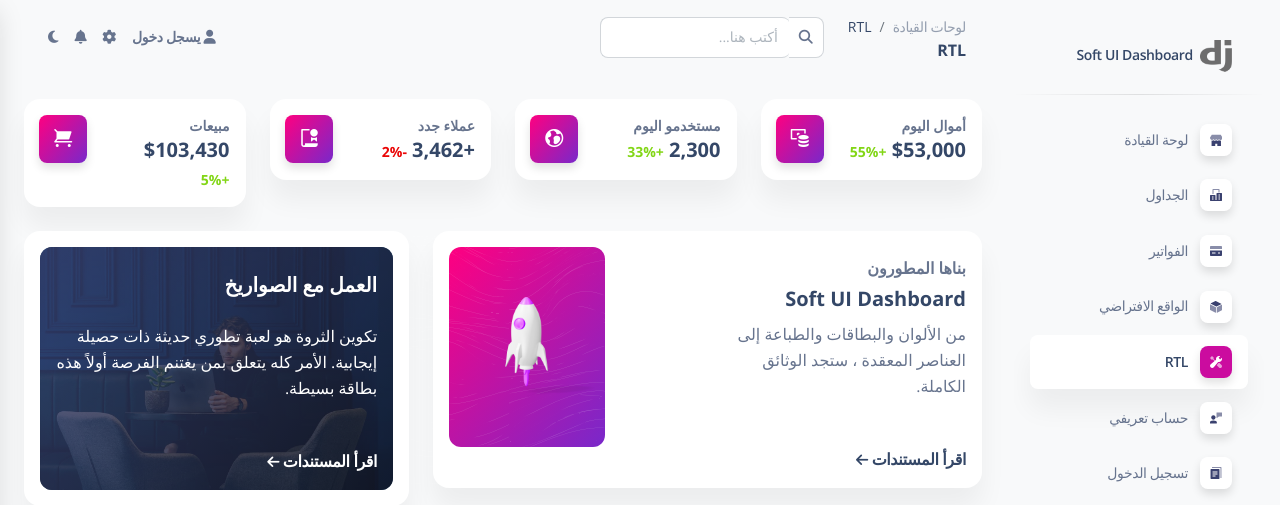
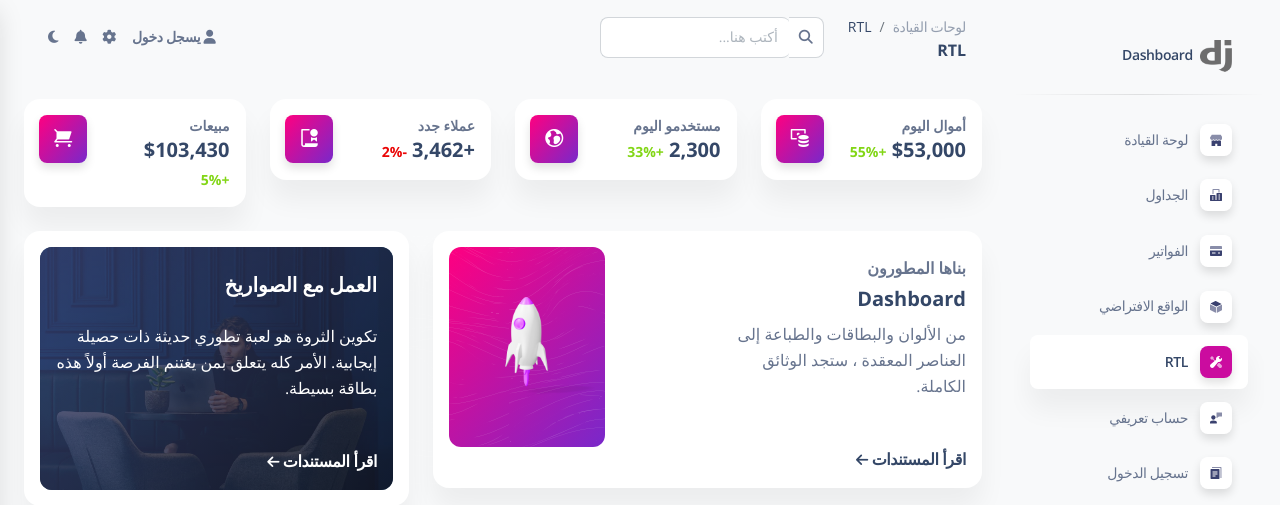
Before and after one commit to django-libraries/dashboard, a Django app: template dashboards/templates/dashboards/rtl.html in a window 1280 px wide. Shown: the top 505 px of the page. Run offline with Django 3.2, Linux system fonts and the light colour scheme; the template is opened without the code that fills it, so the values that code supplies are empty; some libraries are stand-ins or nearby versions.

Commit message:
🎨-【UI 调整】

```diff
--- a/dashboards/templates/admin/index.html
+++ b/dashboards/templates/admin/index.html
@@ -106,7 +106,7 @@
                 <div class="col-lg-6">
                   <div class="d-flex flex-column h-100">
                     <p class="mb-1 pt-2 text-bold">Built by developers</p>
-                    <h5 class="font-weight-bolder">Soft UI Dashboard</h5>
+                    <h5 class="font-weight-bolder">Dashboard</h5>
                     <p class="mb-5">From colors, cards, typography to complex elements, you will find the full documentation.</p>
                     <a class="text-body text-sm font-weight-bold mb-0 icon-move-right mt-auto" href="javascript:;">
                       Read More
--- a/dashboards/templates/dashboards/index.html
+++ b/dashboards/templates/dashboards/index.html
@@ -104,7 +104,7 @@
                 <div class="col-lg-6">
                   <div class="d-flex flex-column h-100">
                     <p class="mb-1 pt-2 text-bold">Built by developers</p>
-                    <h5 class="font-weight-bolder">Soft UI Dashboard</h5>
+                    <h5 class="font-weight-bolder">Dashboard</h5>
                     <p class="mb-5">From colors, cards, typography to complex elements, you will find the full documentation.</p>
                     <a class="text-body text-sm font-weight-bold mb-0 icon-move-right mt-auto" href="javascript:;">
                       Read More
--- a/dashboards/templates/dashboards/rtl.html
+++ b/dashboards/templates/dashboards/rtl.html
@@ -102,7 +102,7 @@
                 <div class="col-lg-6 mb-lg-0 mb-4">
                   <div class="d-flex flex-column h-100">
                     <p class="mb-1 pt-2 text-bold">بناها المطورون</p>
-                    <h5 class="font-weight-bolder">Soft UI Dashboard</h5>
+                    <h5 class="font-weight-bolder">Dashboard</h5>
                     <p class="mb-5">من الألوان والبطاقات والطباعة إلى العناصر المعقدة ، ستجد الوثائق الكاملة.</p>
                     <a class="text-dark font-weight-bold ps-1 mb-0 icon-move-left mt-auto" href="javascript:;">
                       اقرأ المستندات
--- a/dashboards/templates/dashboards/virtual-reality.html
+++ b/dashboards/templates/dashboards/virtual-reality.html
@@ -9,7 +9,7 @@
   <link rel="icon" type="image/icon" href="{% static 'images/icons/favicon.ico' %}">
 
   <title>
-    Soft UI Dashboard - VR Page | AppSeed
+    Dashboard - VR Page | AppSeed
   </title>
 
   <!--     Fonts and icons     -->
--- a/dashboards/templates/includes/navigation-fullscreen.html
+++ b/dashboards/templates/includes/navigation-fullscreen.html
@@ -2,7 +2,7 @@
   <nav class="navbar navbar-expand-lg blur blur-rounded top-0 z-index-3 shadow position-absolute my-3 py-2 start-0 end-0 mx-4">
     <div class="container-fluid pe-0">
       <a class="navbar-brand font-weight-bolder ms-lg-0 ms-3 " href="/">
-        Soft UI Dashboard
+        Dashboard
       </a>
       <button class="navbar-toggler shadow-none ms-2" type="button" data-bs-toggle="collapse" data-bs-target="#navigation" aria-controls="navigation" aria-expanded="false" aria-label="Toggle navigation">
           <span class="navbar-toggler-icon mt-2">
--- a/dashboards/templates/includes/sidebar-rtl.html
+++ b/dashboards/templates/includes/sidebar-rtl.html
@@ -6,7 +6,7 @@
       <a class="navbar-brand m-0"
          href="/" target="_blank">
         <img src="{% static 'img/logo-ct-dark.png' %}" class="navbar-brand-img h-100" alt="main_logo">
-        <span class="me-1 font-weight-bold">Soft UI Dashboard</span>
+        <span class="me-1 font-weight-bold">Dashboard</span>
       </a>
     </div>
     <hr class="horizontal dark mt-0">
--- a/dashboards/templates/includes/sidebar.html
+++ b/dashboards/templates/includes/sidebar.html
@@ -5,7 +5,7 @@
     <i class="fas fa-times p-3 cursor-pointer text-secondary opacity-5 position-absolute end-0 top-0 d-none d-xl-none" aria-hidden="true" id="iconSidenav"></i>
     <a class="navbar-brand m-0" href="{% url 'admin:index' %}">
       <img src="{% static 'img/logo-ct-dark.png' %}" class="navbar-brand-img h-100" alt="main_logo">
-      <span class="ms-1 font-weight-bold">Soft UI Dashboard</span>
+      <span class="ms-1 font-weight-bold">Dashboard</span>
     </a>
   </div>
   <hr class="horizontal dark mt-0">
--- a/dashboards/templates/layouts/base-fullscreen.html
+++ b/dashboards/templates/layouts/base-fullscreen.html
@@ -9,7 +9,7 @@
   <link rel="icon" type="image/icon" href="{% static 'images/icons/favicon.ico' %}">
 
   <title>
-    Soft UI Dashboard - {% block title %}{% endblock %} | AppSeed
+    Dashboard - {% block title %}{% endblock %} | AppSeed
   </title>
 
   <!--     Fonts and icons     -->
--- a/dashboards/templates/layouts/base-rtl.html
+++ b/dashboards/templates/layouts/base-rtl.html
@@ -9,7 +9,7 @@
   <link rel="icon" type="image/icon" href="{% static 'images/icons/favicon.ico' %}">
 
   <title>
-    Soft UI Dashboard - {% block title %}{% endblock %} | AppSeed
+    Dashboard - {% block title %}{% endblock %} | AppSeed
   </title>
 
   <!--     Fonts and icons     -->
--- a/dashboards/templates/layouts/base.html
+++ b/dashboards/templates/layouts/base.html
@@ -10,7 +10,7 @@
 <head>
     <meta http-equiv="Content-Type" content="text/html; charset=utf-8"/>
     <title>
-        Soft UI Dashboard - {% block title %}{% endblock %}
+        Dashboard - {% block title %}{% endblock %}
     </title>
 
     <!-- Favicon -->
```
